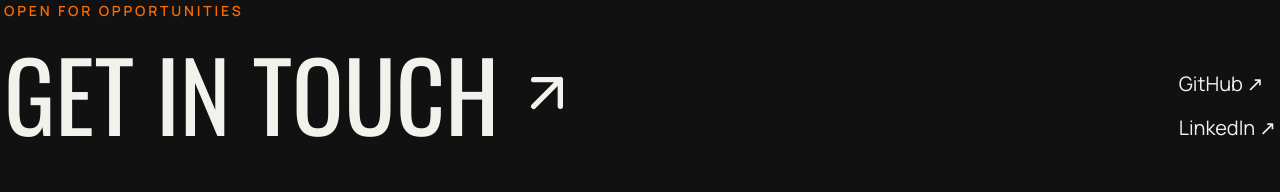
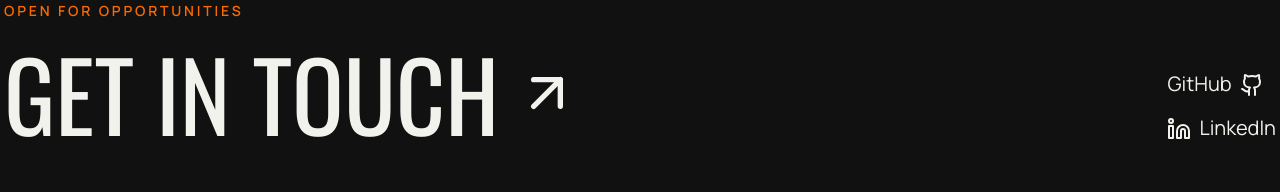
Before and after one commit to babaj301/my-portfolio, a React (Vite) app: page / in a window 1280 px wide. Shown: the part 4336-4528 px from the top of the page. Built offline with nearby package versions, Linux system fonts and the light colour scheme.

Commit message:
fix: add GitHub and LinkedIn icons to Footer component for improved visibility

```diff
--- a/src/components/Footer.jsx
+++ b/src/components/Footer.jsx
@@ -1,4 +1,4 @@
-import { LucideArrowUpRight } from 'lucide-react';
+import { LucideArrowUpRight, LucideGithub, LucideLinkedin } from 'lucide-react';
 
 export default function Footer() {
   return (
@@ -38,7 +38,8 @@ export default function Footer() {
               rel="noreferrer"
               className="text-xl hover:text-[#F96A00] transition-colors"
             >
-              GitHub ↗
+              GitHub
+              <LucideGithub size={24} className="inline-block ml-2" />
             </a>
             <a
               href="https://www.linkedin.com/in/babaj301/"
@@ -46,7 +47,8 @@ export default function Footer() {
               rel="noreferrer"
               className="text-xl hover:text-[#F96A00] transition-colors"
             >
-              LinkedIn ↗
+              <LucideLinkedin size={24} className="inline-block mr-2" />
+              LinkedIn
             </a>
           </div>
         </div>
```
